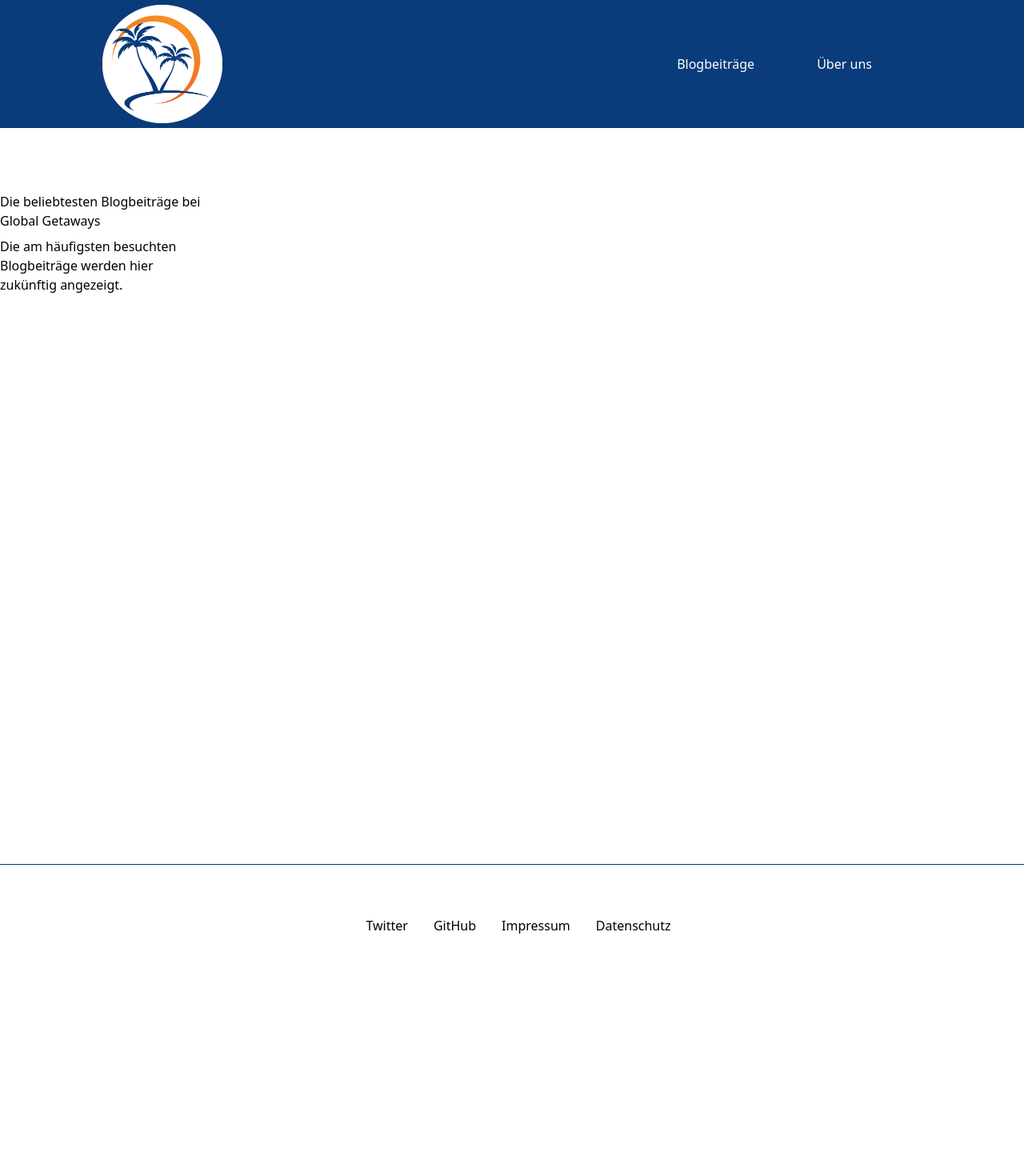
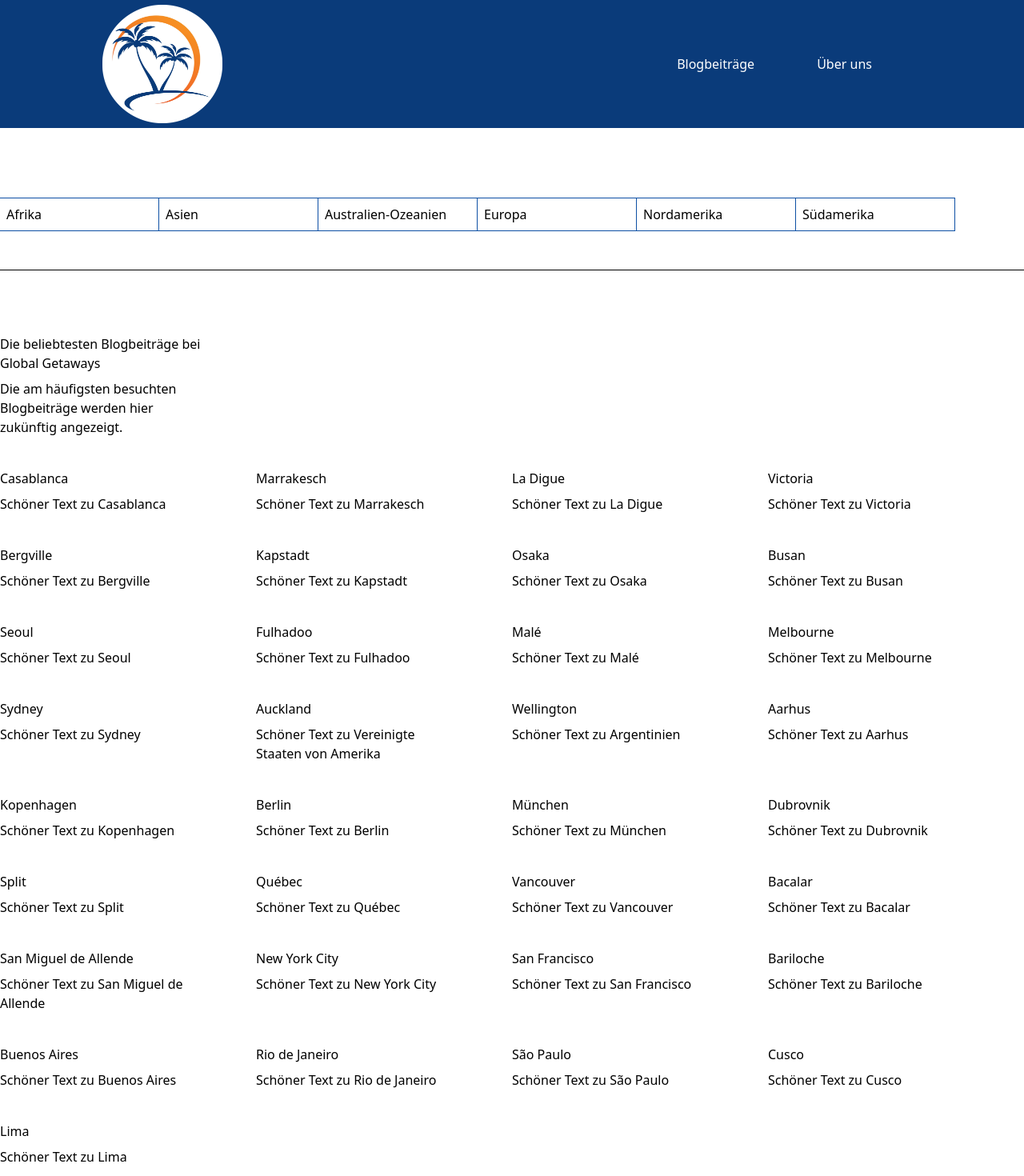
Before and after one commit to Global-Getaways-Team/ggf, a SvelteKit app: page /blog in a window 1280 px wide. Shown: the top 1470 px of the page at 80% size. Before the commit the page ends 1209 px from the top, so only its background shows below. Built offline with nearby package versions, Linux system fonts and the light colour scheme; some icons are missing.

Commit message:
added new continent navbar and styled multiple pages

```diff
--- a/src/lib/components/Logo.svelte
+++ b/src/lib/components/Logo.svelte
@@ -3,4 +3,10 @@
     var logo:string = "logo.png"
 </script>
 
-<img width="150" height="150" src="/images/{logo}" alt="Das Logo von global-getaways" />
+<img class="logo" width="150" height="150" src="/images/{logo}" alt="Das Logo von global-getaways" />
+
+<style>
+    .logo {
+        min-width: 150px;
+    }
+</style>
--- a/src/routes/+page.svelte
+++ b/src/routes/+page.svelte
@@ -10,6 +10,45 @@
 			body: `In diesem Reiseblog findest du dein nächstes Reiseziel. Hier bloggen erfahrene Menschen über ihre Erlebnisse in verschiedenen Städten und Ländern, damit du Inspiration erhälst und deinen eigenen Urlaub oder sogar Welttour planen kannst. Sieh dir hierfür <a href="/blog">die verschiedenen Blogs</a> an.`
 		}
 	];
+
+	type ContinentPost = {
+		title: string;
+		href: string;
+		content: string;
+	};
+
+	const continents: ContinentPost[] = [
+		{
+			title: 'Afrika',
+			href: 'continent/africa',
+			content: 'Schöner Text zu Afrika'
+		},
+		{
+			title: 'Asien',
+			href: 'continent/asia',
+			content: 'Schöner Text zu Asien'
+		},
+		{
+			title: 'Australien-Ozeanien',
+			href: 'continent/australia-oceania',
+			content: 'Schöner Text zu Australien-Ozeanien'
+		},
+		{
+			title: 'Europa',
+			href: 'continent/europe',
+			content: 'Schöner Text zu Europa'
+		},
+		{
+			title: 'Nordamerika',
+			href: 'continent/north-america',
+			content: 'Schöner Text zu Nordamerika'
+		},
+		{
+			title: 'Südamerika',
+			href: 'continent/south-america',
+			content: 'Schöner Text zu Südamerika'
+		}
+	];
 </script>
 
 <svelte:head>
@@ -18,6 +57,14 @@
 </svelte:head>
 
 <main>
+	<section class="nav flex flex-wrap flex-row">
+		{#each continents as continent}
+			<a href={continent.href}>
+				<button>{continent.title}</button>
+			</a>
+		{/each}
+	</section>
+	<hr class="mb-10">
 	<section>
 		{#each sections as section}
 			<article>
@@ -38,6 +85,18 @@
 <style>
 	:global(main) {
 		width: 80%;
-    	margin: 0 auto
+		margin: 0 auto;
+	}
+
+	.nav {
+		margin: 3rem 0;
+	}
+
+	.nav a {
+		padding: 0.5rem;
+		width: 200px;
+		border: 1px solid #0d50a4;
+		margin-left: -1px;
+		margin-top: -1px;
 	}
 </style>
--- a/src/routes/blog/+page.svelte
+++ b/src/routes/blog/+page.svelte
@@ -10,6 +10,219 @@
 			content: 'Die am häufigsten besuchten Blogbeiträge werden hier zukünftig angezeigt.'
 		},
 	];
+
+	type ContinentPost = {
+		title: string;
+		href: string;
+		content: string;
+	};
+
+	const continents: ContinentPost[] = [
+		{
+			title: 'Afrika',
+			href: 'continent/africa',
+			content: 'Schöner Text zu Afrika'
+		},
+		{
+			title: 'Asien',
+			href: 'continent/asia',
+			content: 'Schöner Text zu Asien'
+		},
+		{
+			title: 'Australien-Ozeanien',
+			href: 'continent/australia-oceania',
+			content: 'Schöner Text zu Australien-Ozeanien'
+		},
+		{
+			title: 'Europa',
+			href: 'continent/europe',
+			content: 'Schöner Text zu Europa'
+		},
+		{
+			title: 'Nordamerika',
+			href: 'continent/north-america',
+			content: 'Schöner Text zu Nordamerika'
+		},
+		{
+			title: 'Südamerika',
+			href: 'continent/south-america',
+			content: 'Schöner Text zu Südamerika'
+		}
+	];
+
+	type CityPost = {
+		title: string;
+        href: string,
+		content: string;
+	};
+
+	const cities: CityPost[] = [
+		{
+			title: 'Casablanca',
+            href: '/casablanca',
+			content: 'Schöner Text zu Casablanca'
+		},
+		{
+			title: 'Marrakesch',
+            href: '/marrakesh',
+			content: 'Schöner Text zu Marrakesch'
+		},
+		{
+			title: 'La Digue',
+            href: '/la-digue',
+			content: 'Schöner Text zu La Digue'
+		},
+		{
+			title: 'Victoria',
+            href: '/victoria',
+			content: 'Schöner Text zu Victoria'
+		},
+		{
+			title: 'Bergville',
+            href: '/bergville',
+			content: 'Schöner Text zu Bergville'
+		},
+		{
+			title: 'Kapstadt',
+            href: '/cape-town',
+			content: 'Schöner Text zu Kapstadt'
+		},
+		{
+			title: 'Osaka',
+            href: '/osaka',
+			content: 'Schöner Text zu Osaka'
+		},
+		{
+			title: 'Busan',
+            href: '/busan',
+			content: 'Schöner Text zu Busan'
+		},
+		{
+			title: 'Seoul',
+            href: '/seoul',
+			content: 'Schöner Text zu Seoul'
+		},
+		{
+			title: 'Fulhadoo',
+            href: '/fulhadoo',
+			content: 'Schöner Text zu Fulhadoo'
+		},
+		{
+			title: 'Malé',
+            href: '/male',
+			content: 'Schöner Text zu Malé'
+		},
+		{
+			title: 'Melbourne',
+            href: '/melbourne',
+			content: 'Schöner Text zu Melbourne'
+		},
+		{
+			title: 'Sydney',
+            href: '/sydney',
+			content: 'Schöner Text zu Sydney'
+		},
+		{
+			title: 'Auckland',
+            href: '/auckland',
+			content: 'Schöner Text zu Vereinigte Staaten von Amerika'
+		},
+		{
+			title: 'Wellington',
+            href: '/wellington',
+			content: 'Schöner Text zu Argentinien'
+		},
+		{
+			title: 'Aarhus',
+            href: '/aarhus',
+			content: 'Schöner Text zu Aarhus'
+		},
+		{
+			title: 'Kopenhagen',
+            href: '/copenhagen',
+			content: 'Schöner Text zu Kopenhagen'
+		},
+		{
+			title: 'Berlin',
+            href: '/berlin',
+			content: 'Schöner Text zu Berlin'
+		},
+		{
+			title: 'München',
+            href: '/munich',
+			content: 'Schöner Text zu München'
+		},
+		{
+			title: 'Dubrovnik',
+            href: '/dubrovnik',
+			content: 'Schöner Text zu Dubrovnik'
+		},
+		{
+			title: 'Split',
+            href: '/split',
+			content: 'Schöner Text zu Split'
+		},
+		{
+			title: 'Québec',
+            href: '/quebec',
+			content: 'Schöner Text zu Québec'
+		},
+		{
+			title: 'Vancouver',
+            href: '/vancouver',
+			content: 'Schöner Text zu Vancouver'
+		},
+		{
+			title: 'Bacalar',
+            href: '/bacalar',
+			content: 'Schöner Text zu Bacalar'
+		},
+		{
+			title: 'San Miguel de Allende',
+            href: '/san-miguel-de-allende',
+			content: 'Schöner Text zu San Miguel de Allende'
+		},
+		{
+			title: 'New York City',
+            href: '/new-york-city',
+			content: 'Schöner Text zu New York City'
+		},
+		{
+			title: 'San Francisco',
+            href: '/san-francisco',
+			content: 'Schöner Text zu San Francisco'
+		},
+		{
+			title: 'Bariloche',
+            href: '/bariloche',
+			content: 'Schöner Text zu Bariloche'
+		},
+		{
+			title: 'Buenos Aires',
+            href: '/buenos-aires',
+			content: 'Schöner Text zu Buenos Aires'
+		},
+		{
+			title: 'Rio de Janeiro',
+            href: '/rio-de-janeiro',
+			content: 'Schöner Text zu Rio de Janeiro'
+		},
+		{
+			title: 'São Paulo',
+            href: '/sao-paulo',
+			content: 'Schöner Text zu São Paulo'
+		},
+		{
+			title: 'Cusco',
+            href: '/cusco',
+			content: 'Schöner Text zu Cusco'
+		},
+		{
+			title: 'Lima',
+            href: '/lima',
+			content: 'Schöner Text zu Lima'
+		},
+	];
 </script>
 
 <svelte:head>
@@ -18,12 +231,42 @@
 </svelte:head>
 
 <main>
-	<div class="grid grid-cols-[repeat(auto-fit,_minmax(300px,_1fr))]">
+	<section class="nav flex flex-wrap flex-row">
+		{#each continents as continent}
+			<a href={continent.href}>
+				<button>{continent.title}</button>
+			</a>
+		{/each}
+	</section>
+	<hr class="mb-10">
+	<section class="grid grid-cols-[repeat(auto-fit,_minmax(300px,_1fr))]">
 		{#each blogs as blog}
 			<section class="mt-10 w-64">
 				<h3>{blog.title}</h3>
 				<article class="mt-2">{blog.content}</article>
 			</section>
 		{/each}
-	</div>
+	</section>
+	<section class="grid grid-cols-[repeat(auto-fit,_minmax(300px,_1fr))]">
+		{#each cities as city}
+			<section class="mt-10 w-64">
+				<h3>{city.title}</h3>
+				<article class="mt-2">{city.content}</article>
+			</section>
+		{/each}
+	</section>
 </main>
+
+<style>
+	:global(.nav) {
+		margin: 3rem 0;
+	}
+
+	:global(.nav a) {
+		padding: 0.5rem;
+		width: 200px;
+		border: 1px solid #0d50a4;
+		margin-left: -1px;
+		margin-top: -1px;
+	}
+</style>
--- a/src/routes/continent/+page.svelte
+++ b/src/routes/continent/+page.svelte
@@ -45,6 +45,14 @@
 </svelte:head>
 
 <main>
+	<section class="nav flex flex-wrap flex-row">
+		{#each continents as continent}
+			<a href={continent.href}>
+				<button>{continent.title}</button>
+			</a>
+		{/each}
+	</section>
+	<hr class="mb-10">
 	<div class="grid grid-cols-[repeat(auto-fit,_minmax(300px,_1fr))]">
 		{#each continents as continent}
 			<section class="mt-10 w-64">
```
Also changed, not shown: src/routes/continent/africa/+page.svelte (+0 -27 lines), src/routes/continent/asia/+page.svelte (+0 -29 lines), src/routes/continent/australia-oceania/+page.svelte (+0 -29 lines), src/routes/continent/europe/+page.svelte (+0 -29 lines), src/routes/continent/north-america/+page.svelte (+0 -29 lines), src/routes/continent/south-america/+page.svelte (+0 -27 lines).
